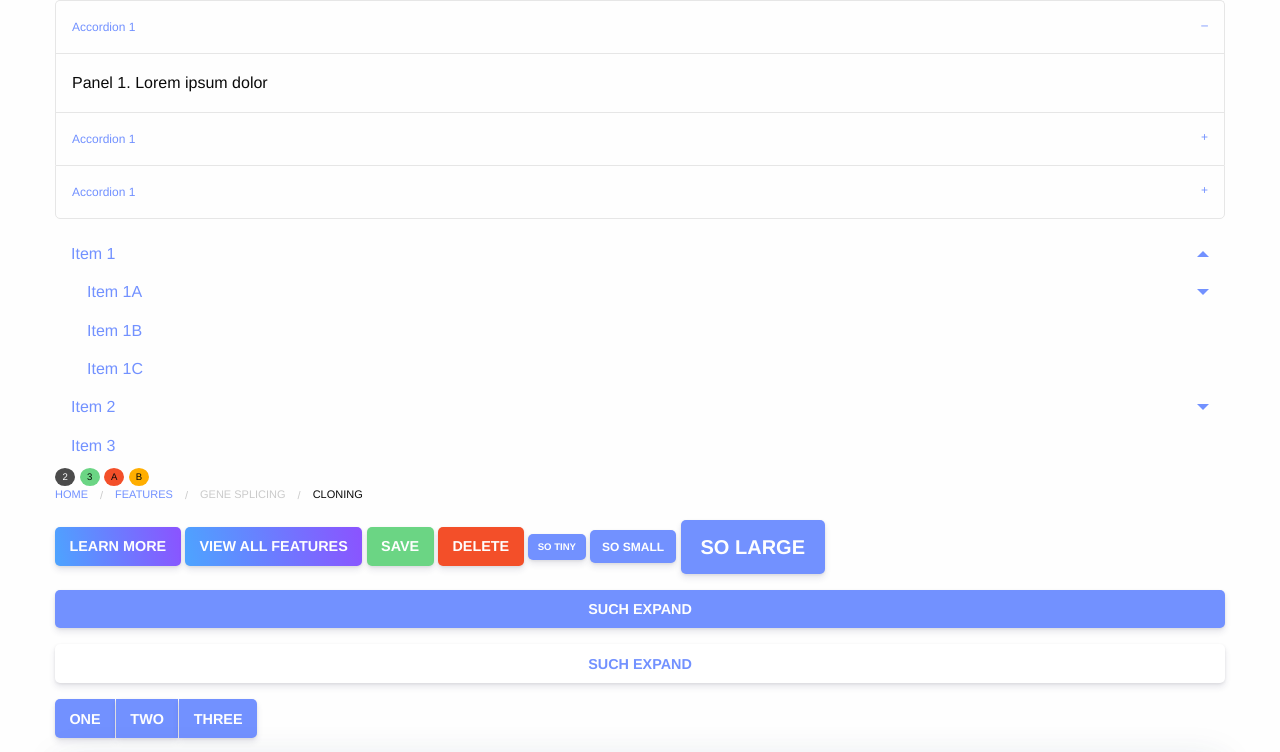
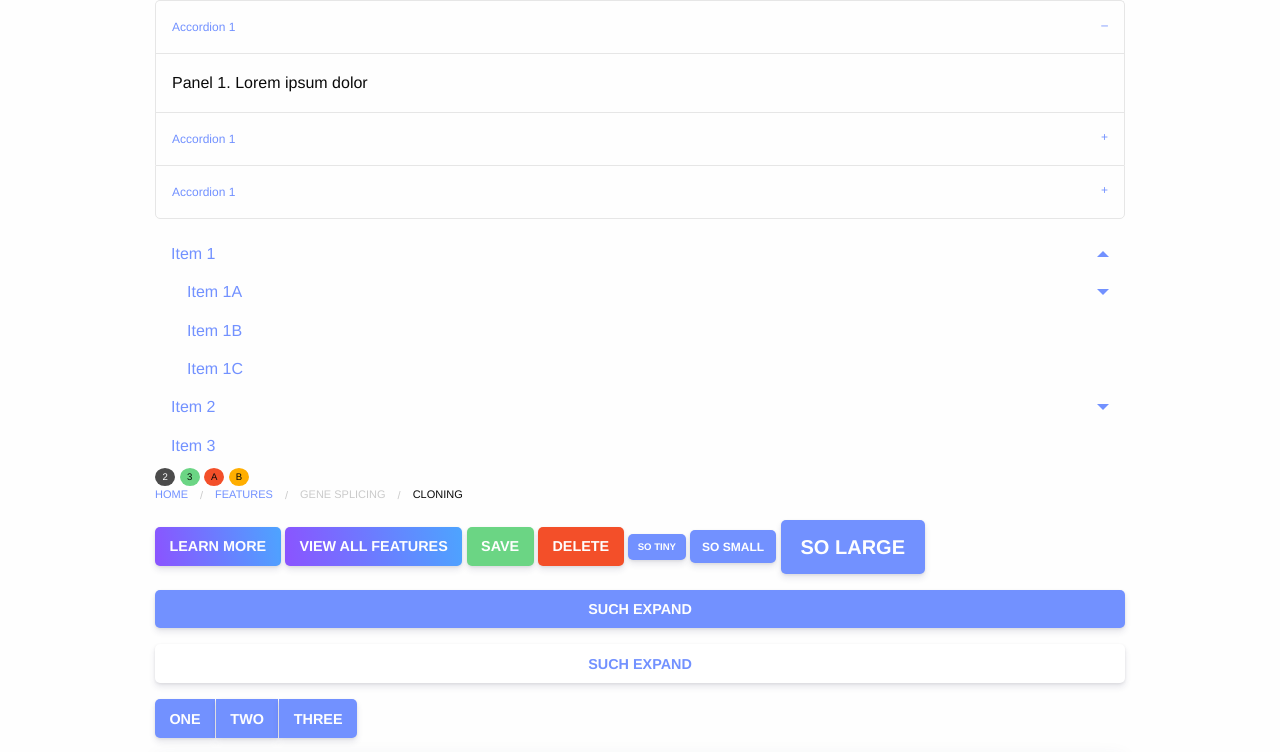
Before and after one commit to sudouc/sudo-web-framework, a website: page index.html in a window 1280 px wide. Shown: the top 752 px of the page. Drawn offline with nearby package versions, Linux system fonts and the light colour scheme.

Commit message:
Shadow and Gradient Updates

```diff
--- a/scss/settings/_settings.scss
+++ b/scss/settings/_settings.scss
@@ -47,7 +47,7 @@
 // ---------
 
 $global-font-size: 100%;
-$global-width: rem-calc(1200);
+$global-width: rem-calc(1000);
 $global-lineheight: 1.28;
 $sw-palette: (
   primary: #7291ff,
@@ -75,13 +75,17 @@ $sw-gradient-palette: (
         rgb(240,55,89)
     ),
     "sudo": (
-        #4da4ff,
-        #8b53ff
+        #8b53ff,
+        #4da4ff
     ),
     "lime": (
         #8ebd39,
         #2e8c12
     ),
+    "sudobg": (
+        rgba(145,26,255,1),
+        rgba(61,193,255,1)
+    )
 );
 
 $body-font-family: 'Camphor', 'Helvetica Neue', Helvetica, Roboto, Arial, sans-serif;
@@ -297,7 +301,7 @@ $callout-background: $white;
 $callout-background-fade: 85%;
 $callout-border: none;
 $callout-margin: 0 0 1rem 0;
-$callout-padding: 1rem;
+$callout-padding: 2rem 4rem;
 $callout-font-color: $body-font-color;
 $callout-font-color-alt: $body-background;
 $callout-radius: $global-radius;
--- a/scss/util/_gradient.scss
+++ b/scss/util/_gradient.scss
@@ -8,7 +8,7 @@
  * Adds Box-Shadow to elements
  */
 
-@mixin sw-gradient($name){
+@mixin sw-gradient($name, $hover: true){
     $color1: nth(map-get($sw-gradient-palette, $name), 1);
     $color2: nth(map-get($sw-gradient-palette, $name), 2);
 
@@ -18,6 +18,7 @@
     background-image: -webkit-linear-gradient( 11deg, $color1 0%, $color2 100%);
     background-image: -ms-linear-gradient( 11deg, $color1 0%, $color2 100%);
 
+    @if $hover {
         &:hover {
             $color1_hover: scale_color(nth(map-get($sw-gradient-palette, $name), 1), $button-background-hover-lightness * 1.5);
             $color2_hover: scale_color(nth(map-get($sw-gradient-palette, $name), 2), $button-background-hover-lightness * 1.5);
@@ -28,3 +29,4 @@
             background-image: -ms-linear-gradient( 11deg, $color1_hover 0%, $color2_hover 100%);
         }
     }
+}
--- a/scss/util/_shadow.scss
+++ b/scss/util/_shadow.scss
@@ -8,7 +8,7 @@
  * Adds Box-Shadow to elements
  */
 
-@mixin sw-shadow($height: 3) {
+@mixin sw-shadow($height: 3, $hover: true) {
 
 
     &.button {
@@ -22,8 +22,13 @@
     }
 
     &.callout {
-          box-shadow: 0px 3px 40px 0px rgba(20, 72, 96, 0.07),0px 14px 40px 0px rgba(20, 72, 96, 0.07);
+        transition: all .15s ease;
+          box-shadow: 0px 3px 20px 0px rgba(20, 72, 96, 0.07),0px 14px 20px 0px rgba(20, 72, 96, 0.07);
 
+        &:hover {
+            transform: translateY(-3px);
+            box-shadow: 0px 3px 40px 0px rgba(20, 72, 96, 0.12),0px 14px 40px 0px rgba(20, 72, 96, 0.12);
+        }
     }
 
 }
```
Also changed, not shown: dist/css/sudoweb.css. Lines whose indentation alone changed are shown as unchanged.
